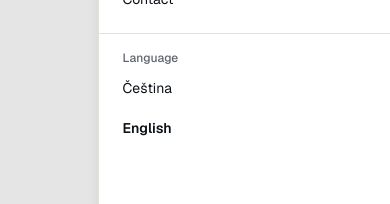
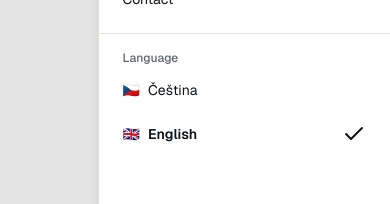
Before and after one commit to Tomas-Kaiser/kaiserwebstudio, a Next.js app: page /en/about in a window 390 px wide. Both pictures are taken after a click on the button "Menu". Shown: the part 171-375 px from the top of the page. Built offline with nearby package versions, Linux system fonts and the light colour scheme.

Commit message:
Add flags to mobile menu language switcher

```diff
--- a/src/components/language-switcher.tsx
+++ b/src/components/language-switcher.tsx
@@ -3,6 +3,7 @@
 import { useLocale } from "next-intl";
 import { Globe, Check } from "lucide-react";
 import { routing } from "@/i18n/routing";
+import { localeInfo } from "@/i18n/locale-info";
 import { Link, usePathname } from "@/i18n/navigation";
 import { buttonVariants } from "@/components/ui/button";
 import {
@@ -12,11 +13,6 @@ import {
   DropdownMenuTrigger,
 } from "@/components/ui/dropdown-menu";
 import { cn } from "@/lib/utils";
-
-const localeInfo: Record<string, { label: string; flag: string }> = {
-  cs: { label: "Čeština", flag: "🇨🇿" },
-  en: { label: "English", flag: "🇬🇧" },
-};
 
 export function LanguageSwitcher() {
   const locale = useLocale();
--- a/src/components/navbar.tsx
+++ b/src/components/navbar.tsx
@@ -1,9 +1,10 @@
 "use client";
 
 import { useLocale, useTranslations } from "next-intl";
-import { Menu } from "lucide-react";
+import { Menu, Check } from "lucide-react";
 import { Link, usePathname } from "@/i18n/navigation";
 import { routing } from "@/i18n/routing";
+import { localeInfo } from "@/i18n/locale-info";
 import { buttonVariants } from "@/components/ui/button";
 import {
   Sheet,
@@ -22,11 +23,6 @@ const navItems = [
   { key: "services", href: "/services" },
   { key: "contact", href: "/contact" },
 ] as const;
-
-const localeLabels: Record<string, string> = {
-  cs: "Čeština",
-  en: "English",
-};
 
 export function Navbar() {
   const t = useTranslations("Nav");
@@ -98,11 +94,15 @@ export function Navbar() {
                         href={pathname}
                         locale={loc}
                         className={cn(
-                          "rounded-md px-2 py-2 text-sm hover:bg-muted",
+                          "flex items-center gap-2 rounded-md px-2 py-2 text-sm hover:bg-muted",
                           loc === locale && "font-semibold"
                         )}
                       >
-                        {localeLabels[loc]}
+                        <span aria-hidden="true">{localeInfo[loc].flag}</span>
+                        <span>{localeInfo[loc].label}</span>
+                        <Check
+                          className={cn("ml-auto", loc !== locale && "invisible")}
+                        />
                       </Link>
                     }
                   />
--- /dev/null
+++ b/src/i18n/locale-info.ts
@@ -0,0 +1,4 @@
+export const localeInfo: Record<string, { label: string; flag: string }> = {
+  cs: { label: "Čeština", flag: "🇨🇿" },
+  en: { label: "English", flag: "🇬🇧" },
+};
```
